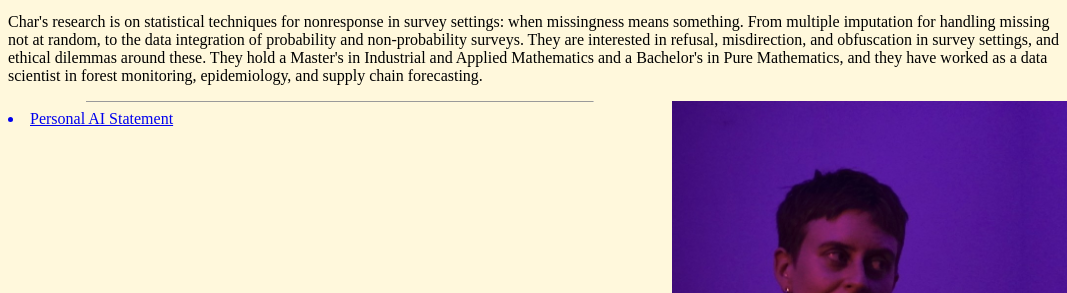
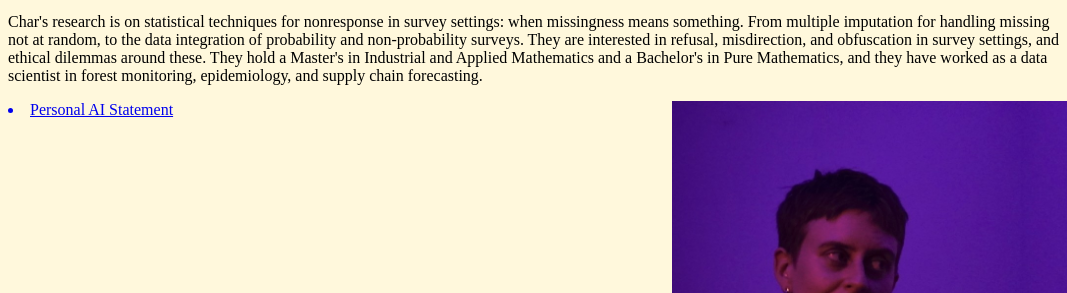
Before and after one commit to char-hilgers/Personal-Website, a plain HTML site: page index.html in a window 1280 px wide. Shown: the part 119-412 px from the top of the page, 0-1067 px from the left. Drawn offline with Linux system fonts and the light colour scheme.

Commit message:
Removed line from index

```diff
--- a/index.html
+++ b/index.html
@@ -15,7 +15,6 @@
     <p>Char's research is on statistical techniques for nonresponse in survey settings: when missingness means something. From multiple imputation for handling missing not at random, to the data integration of probability and non-probability surveys. They are interested in refusal, misdirection, and obfuscation in survey settings, and ethical dilemmas around these. They hold a Master's in Industrial and Applied Mathematics and a Bachelor's in Pure Mathematics, and they have worked as a data scientist in forest monitoring, epidemiology, and supply chain forecasting.</p>
     <img src="images/podium.jpeg" align="right" width=400 />
 
-    <hr width="40%" size="1">
     <a href="AI/index.html" title="Personal AI Statement"><li>Personal AI Statement</li></a>
 
     </main>
```
